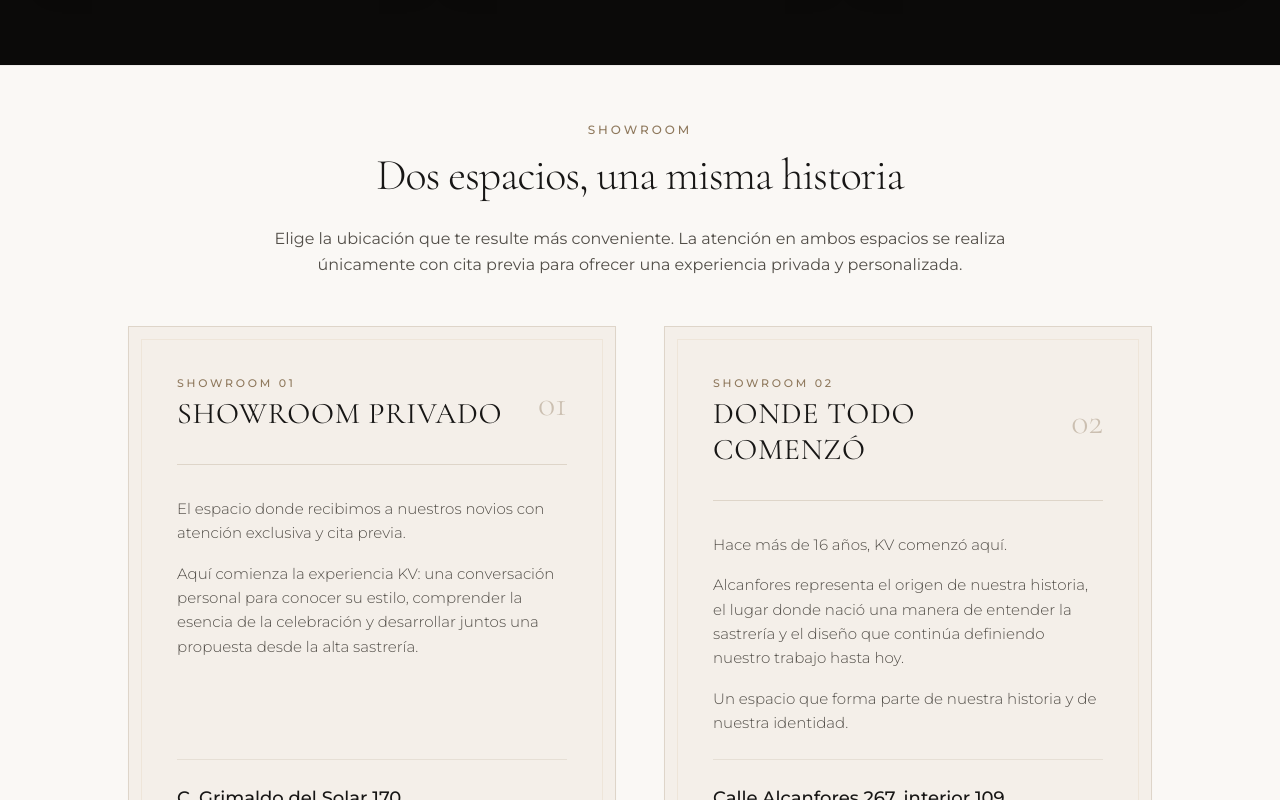
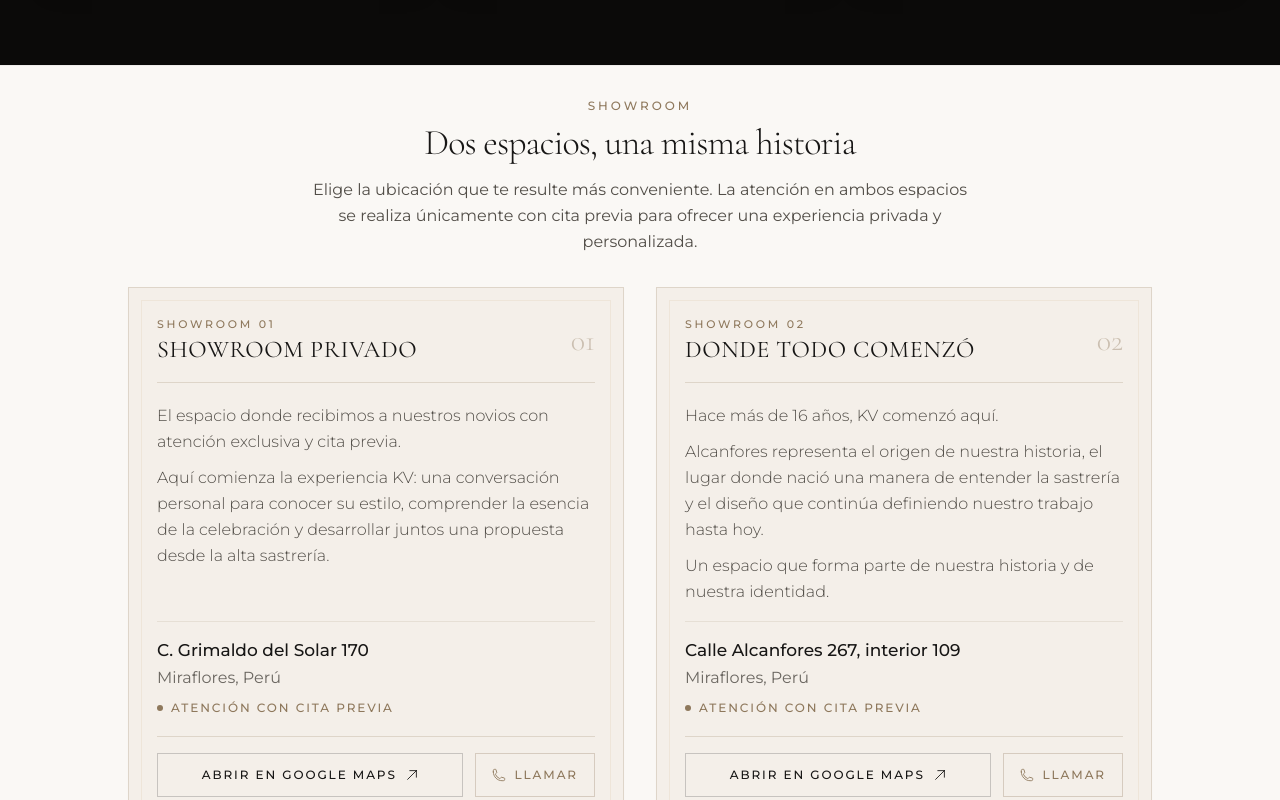
Before and after one commit to oymg81/kv-juan-carlos, a Next.js app: page / in a window 1280 px wide. Shown: the part 5740-6540 px from the top of the page. Built offline with nearby package versions, Linux system fonts and the light colour scheme.

Commit message:
fix: compact showroom cards and vertical spacing

```diff
--- a/src/components/sections/Showrooms.jsx
+++ b/src/components/sections/Showrooms.jsx
@@ -6,51 +6,51 @@ export default function Showrooms() {
   return (
     <section
       id="showrooms"
-      className="relative w-full bg-[#faf8f5] text-[#171615] pt-8 sm:pt-10 lg:pt-14 pb-16 sm:pb-20 lg:pb-24 border-t border-[#171615]/5"
+      className="relative w-full bg-[#faf8f5] text-[#171615] pt-6 sm:pt-7 lg:pt-8 pb-8 sm:pb-10 lg:pb-12 border-t border-[#171615]/5"
       aria-labelledby="showrooms-heading"
     >
       <div className="max-w-7xl mx-auto px-6 sm:px-8 lg:px-12">
         {/* Section Header */}
-        <div className="text-center max-w-3xl mx-auto mb-10 sm:mb-12">
-          <span className="text-xs uppercase tracking-[0.25em] text-[#8e785c] font-sans font-medium mb-3 block">
+        <div className="text-center max-w-3xl mx-auto mb-6 sm:mb-8">
+          <span className="text-xs uppercase tracking-[0.25em] text-[#8e785c] font-sans font-medium mb-1.5 sm:mb-2 block">
             {eyebrow}
           </span>
           <h2
             id="showrooms-heading"
-            className="font-serif font-light text-3xl sm:text-4xl lg:text-[2.75rem] text-[#171615] tracking-tight leading-[1.18] mb-6"
+            className="font-serif font-light text-2xl sm:text-3xl lg:text-4xl text-[#171615] tracking-tight leading-[1.18] mb-2.5 sm:mb-3"
           >
             {title}
           </h2>
-          <p className="text-sm sm:text-base text-[#524e48] font-sans leading-relaxed">
+          <p className="text-sm sm:text-base text-[#524e48] font-sans leading-relaxed max-w-2xl mx-auto">
             {introduction}
           </p>
         </div>
 
         {/* Showrooms Cards Grid */}
-        <div className="grid grid-cols-1 md:grid-cols-2 gap-8 lg:gap-12 max-w-5xl mx-auto">
+        <div className="grid grid-cols-1 md:grid-cols-2 gap-6 lg:gap-8 max-w-5xl mx-auto items-stretch">
           {locations.map((location) => (
             <article
               key={location.id}
-              className="relative bg-[#f0eae1]/60 border border-[#ded5c9] p-8 sm:p-10 lg:p-12 flex flex-col justify-between transition-all duration-300 hover:border-[#c5a880]/60 shadow-sm shadow-black/[0.02] group"
+              className="relative bg-[#f0eae1]/60 border border-[#ded5c9] p-5 sm:p-6 lg:p-7 flex flex-col justify-between transition-all duration-300 hover:border-[#c5a880]/60 shadow-sm shadow-black/[0.02] group h-full"
             >
               {/* Inner Decorative Hairline Frame */}
               <div
-                className="absolute inset-3 border border-[#c5a880]/15 pointer-events-none"
+                className="absolute inset-2 sm:inset-2.5 lg:inset-3 border border-[#c5a880]/15 pointer-events-none"
                 aria-hidden="true"
               />
 
               {/* Top Meta & Numbering */}
-              <div className="relative z-10 flex items-center justify-between pb-8 border-b border-[#ded5c9]">
+              <div className="relative z-10 flex items-center justify-between pb-3.5 sm:pb-4 border-b border-[#ded5c9]">
                 <div>
                   <span className="text-[11px] uppercase tracking-[0.25em] text-[#8e785c] font-sans font-medium block">
                     {location.tag}
                   </span>
-                  <h3 className="font-serif text-2xl sm:text-3xl text-[#171615] tracking-wide mt-1">
+                  <h3 className="font-serif text-xl sm:text-2xl text-[#171615] tracking-wide mt-0.5">
                     {location.name}
                   </h3>
                 </div>
                 <span
-                  className="font-serif text-3xl sm:text-4xl text-[#8e785c]/40 font-light select-none"
+                  className="font-serif text-2xl sm:text-3xl text-[#8e785c]/40 font-light select-none"
                   aria-hidden="true"
                 >
                   {location.number}
@@ -58,10 +58,10 @@ export default function Showrooms() {
               </div>
 
               {/* Story Narratives & Address Details */}
-              <div className="relative z-10 py-8 space-y-6 flex-1 flex flex-col justify-between">
+              <div className="relative z-10 py-4 sm:py-5 flex-1 flex flex-col justify-between">
                 {/* Location Narrative Copy */}
                 {location.paragraphs && location.paragraphs.length > 0 && (
-                  <div className="space-y-4 text-sm sm:text-[15px] text-[#524e48] font-sans font-light leading-relaxed">
+                  <div className="space-y-2 lg:space-y-2.5 text-sm sm:text-[15px] lg:text-base text-[#524e48] font-sans font-light leading-relaxed">
                     {location.paragraphs.map((p, idx) => (
                       <p key={idx}>{p}</p>
                     ))}
@@ -69,19 +69,19 @@ export default function Showrooms() {
                 )}
 
                 {/* Postal Address & Condition */}
-                <div className="pt-6 border-t border-[#ded5c9]/60 space-y-4">
+                <div className="pt-3.5 sm:pt-4 mt-3.5 sm:mt-4 border-t border-[#ded5c9]/60 space-y-2">
                   <address className="not-italic text-sm sm:text-base text-[#524e48] font-sans leading-relaxed">
-                    <p className="text-[#171615] font-medium text-base sm:text-lg">
+                    <p className="text-[#171615] font-medium text-base sm:text-[17px]">
                       {location.address.street}
                     </p>
-                    <p className="text-[#6b6761] mt-1">
+                    <p className="text-[#6b6761] text-sm sm:text-base mt-0.5">
                       {location.address.city}, {location.address.country}
                     </p>
                   </address>
 
-                  <div className="flex items-center gap-2.5 text-xs uppercase tracking-[0.16em] text-[#8e785c] font-sans font-medium">
+                  <div className="flex items-center gap-2 text-xs uppercase tracking-[0.16em] text-[#8e785c] font-sans font-medium pt-0.5">
                     <span
-                      className="w-1.5 h-1.5 rounded-full bg-[#8e785c]"
+                      className="w-1.5 h-1.5 rounded-full bg-[#8e785c] shrink-0"
                       aria-hidden="true"
                     />
                     <span>{location.condition}</span>
@@ -90,13 +90,13 @@ export default function Showrooms() {
               </div>
 
               {/* Action Buttons */}
-              <div className="relative z-10 pt-6 border-t border-[#ded5c9] flex flex-col sm:flex-row items-stretch sm:items-center gap-3.5">
+              <div className="relative z-10 pt-3.5 sm:pt-4 border-t border-[#ded5c9] flex flex-col sm:flex-row md:flex-col lg:flex-row items-stretch sm:items-center md:items-stretch lg:items-center gap-2.5 sm:gap-3">
                 <a
                   href={location.mapUrl}
                   target="_blank"
                   rel="noopener noreferrer"
                   aria-label={`Abrir ubicación de ${location.name} en Google Maps`}
-                  className="flex-1 inline-flex items-center justify-center gap-2 text-xs tracking-[0.2em] uppercase font-sans font-medium px-5 py-3.5 border border-[#171615]/20 hover:border-[#8e785c] text-[#171615] hover:text-[#8e785c] hover:bg-white/40 transition-all duration-300 min-h-[44px] focus-visible:outline-none focus-visible:ring-1 focus-visible:ring-[#8e785c]"
+                  className="flex-1 inline-flex items-center justify-center gap-2 text-xs tracking-[0.14em] sm:tracking-[0.16em] uppercase font-sans font-medium px-4 py-2.5 border border-[#171615]/20 hover:border-[#8e785c] text-[#171615] hover:text-[#8e785c] hover:bg-white/40 transition-all duration-300 min-h-[44px] focus-visible:outline-none focus-visible:ring-1 focus-visible:ring-[#8e785c]"
                 >
                   <span>Abrir en Google Maps</span>
                   <svg
@@ -116,7 +116,7 @@ export default function Showrooms() {
                 <a
                   href={phone.href}
                   aria-label={`Llamar a KV al ${phone.display} para agendar cita previa en ${location.name}`}
-                  className="inline-flex items-center justify-center gap-2 text-xs tracking-[0.2em] uppercase font-sans font-medium px-5 py-3.5 border border-[#8e785c]/30 hover:border-[#8e785c] text-[#8e785c] hover:text-[#171615] hover:bg-[#8e785c]/10 transition-all duration-300 min-h-[44px] focus-visible:outline-none focus-visible:ring-1 focus-visible:ring-[#8e785c]"
+                  className="inline-flex items-center justify-center gap-2 text-xs tracking-[0.14em] sm:tracking-[0.16em] uppercase font-sans font-medium px-4 py-2.5 border border-[#8e785c]/30 hover:border-[#8e785c] text-[#8e785c] hover:text-[#171615] hover:bg-[#8e785c]/10 transition-all duration-300 min-h-[44px] shrink-0 focus-visible:outline-none focus-visible:ring-1 focus-visible:ring-[#8e785c]"
                 >
                   <svg
                     className="w-3.5 h-3.5 stroke-current fill-none shrink-0"
```
